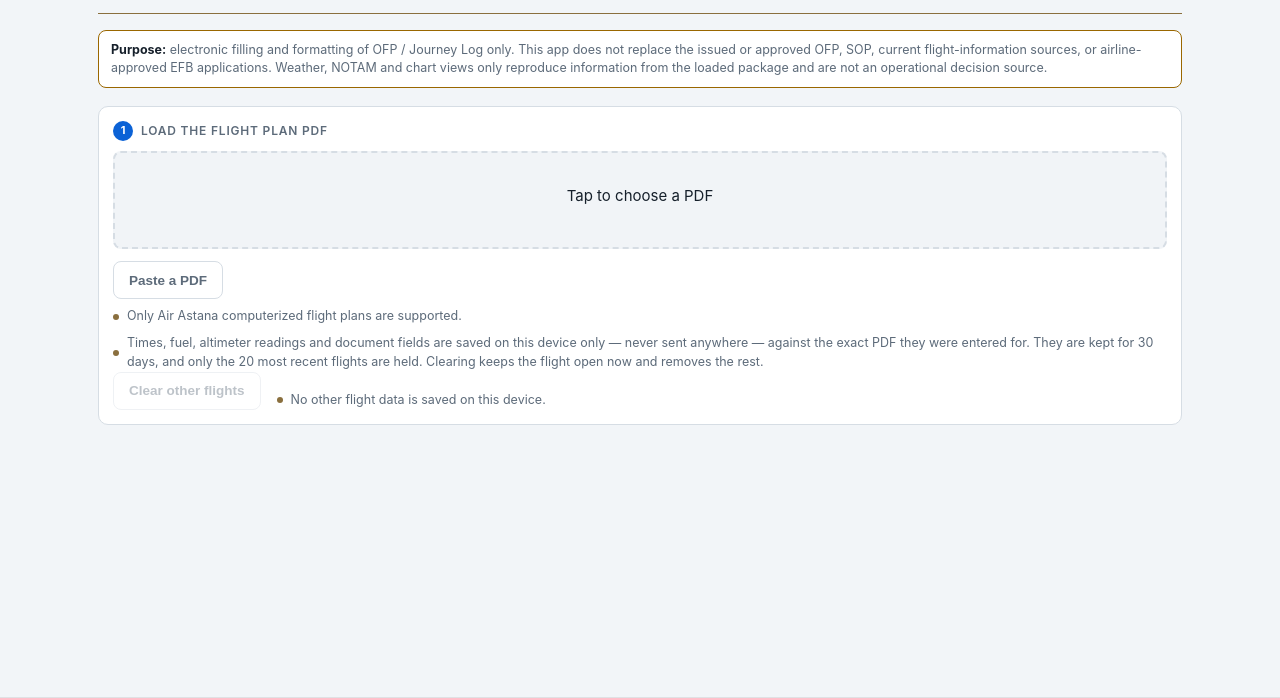
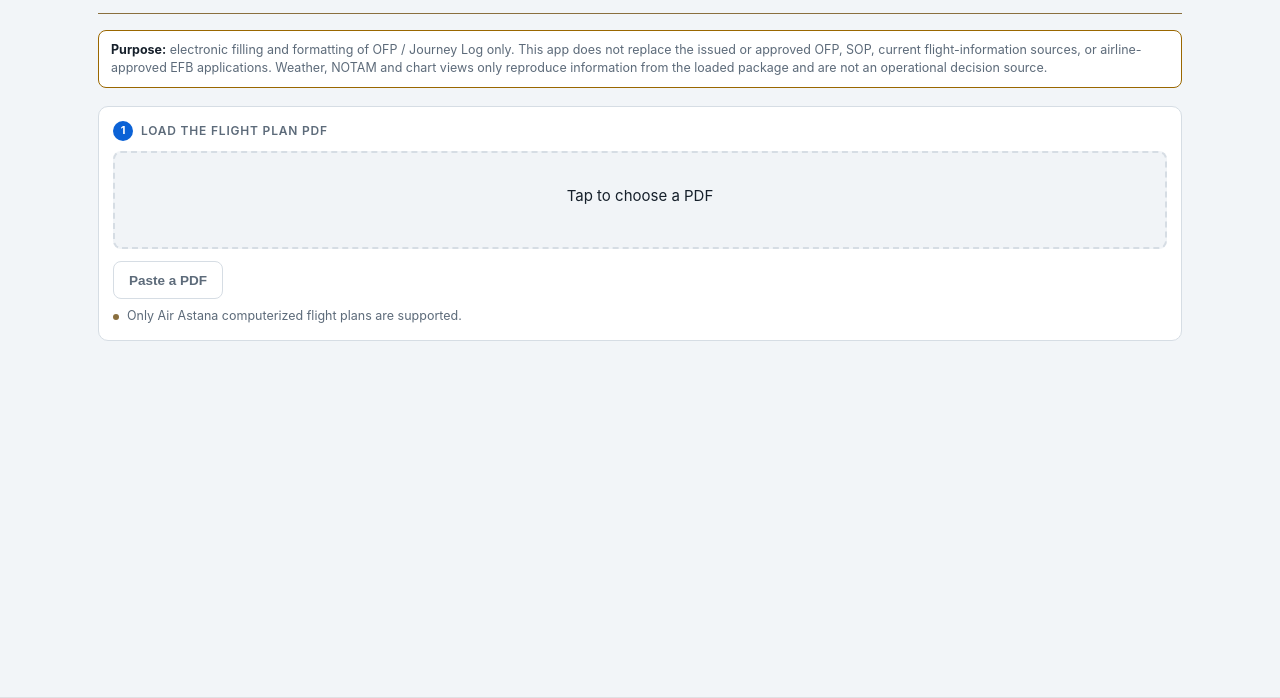
Before and after one commit to rbozzhanov-web/ETO-ATO-filler, a website: page index.html in a window 1280 px wide. Shown: the part 102-800 px from the top of the page. Drawn offline with Linux system fonts and the light colour scheme.

Commit message:
Remove obsolete storage-history UI
Remove only the marked storage-history explanation, Clear other flights control and storage-count status. Keep storage persistence/resume behavior unchanged and remove only tests tied to the deleted UI.

```diff
--- a/app.js
+++ b/app.js
@@ -2182,15 +2182,7 @@ function dropPlan(key){ try { localStorage.removeItem(key); } catch(e){} }
 
 const pruneStoredPlans = () => prunePlans(localStorage, Date.now(), RETAIN_DAYS, MAX_PLANS);
 
-function showStoredCount(){
-  const el0 = $('#storedNote');
-  if (!el0) return;
-  const others = storedPlanKeys().filter(k => k !== KEY).length;
-  el0.textContent = others
-    ? `${others} other flight${others > 1 ? 's' : ''} saved on this device.`
-    : 'No other flight data is saved on this device.';
-  $('#clearStored').disabled = !others;
-}
+function showStoredCount(){}
 
 // The plan that is open stays: a crew clearing the device's history part-way
 // through a flight must not lose the flight they are flying. Everything else —
@@ -2370,14 +2362,6 @@ $('#open').onclick = () => {
   }
 };
 
-$('#clearStored').onclick = async () => {
-  const n = storedPlanKeys().filter(k => k !== KEY).length;
-  if (!n) return;
-  if (!confirm(`Delete the saved data for ${n} other flight${n > 1 ? 's' : ''} on this device?`
-             + (KEY ? '\n\nThe flight open now is kept.' : ''))) return;
-  await clearStoredPlans(KEY || null);
-  msg('#m1', `Cleared ${n} stored flight${n > 1 ? 's' : ''} from this device.`, 'ok');
-};
 
 $('#reset').onclick = () => {
   if (!confirm('Reset everything?\n\nThe loaded plan and all entered data will be discarded.')) return;
--- a/index.html
+++ b/index.html
@@ -556,14 +556,6 @@ td.diff{text-align:right;font-weight:700}
       <pre id="fplText"></pre>
     </div>
     <div class="msg" id="m1"></div>
-    <p class="disc">Times, fuel, altimeter readings and document fields are saved on this
-      device only — never sent anywhere — against the exact PDF they were entered for.
-      They are kept for 30 days, and only the 20 most recent flights are held. Clearing
-      keeps the flight open now and removes the rest.</p>
-    <div class="row">
-      <button type="button" class="ghost sm" id="clearStored">Clear other flights</button>
-      <span class="disc" id="storedNote"></span>
-    </div>
   </div>
 
   <div class="card hide" id="c4">
```
Also changed, not shown: tests/smoke/run.mjs (+0 -3 lines), tests/storage-edge-cases.test.js (+0 -7 lines).
